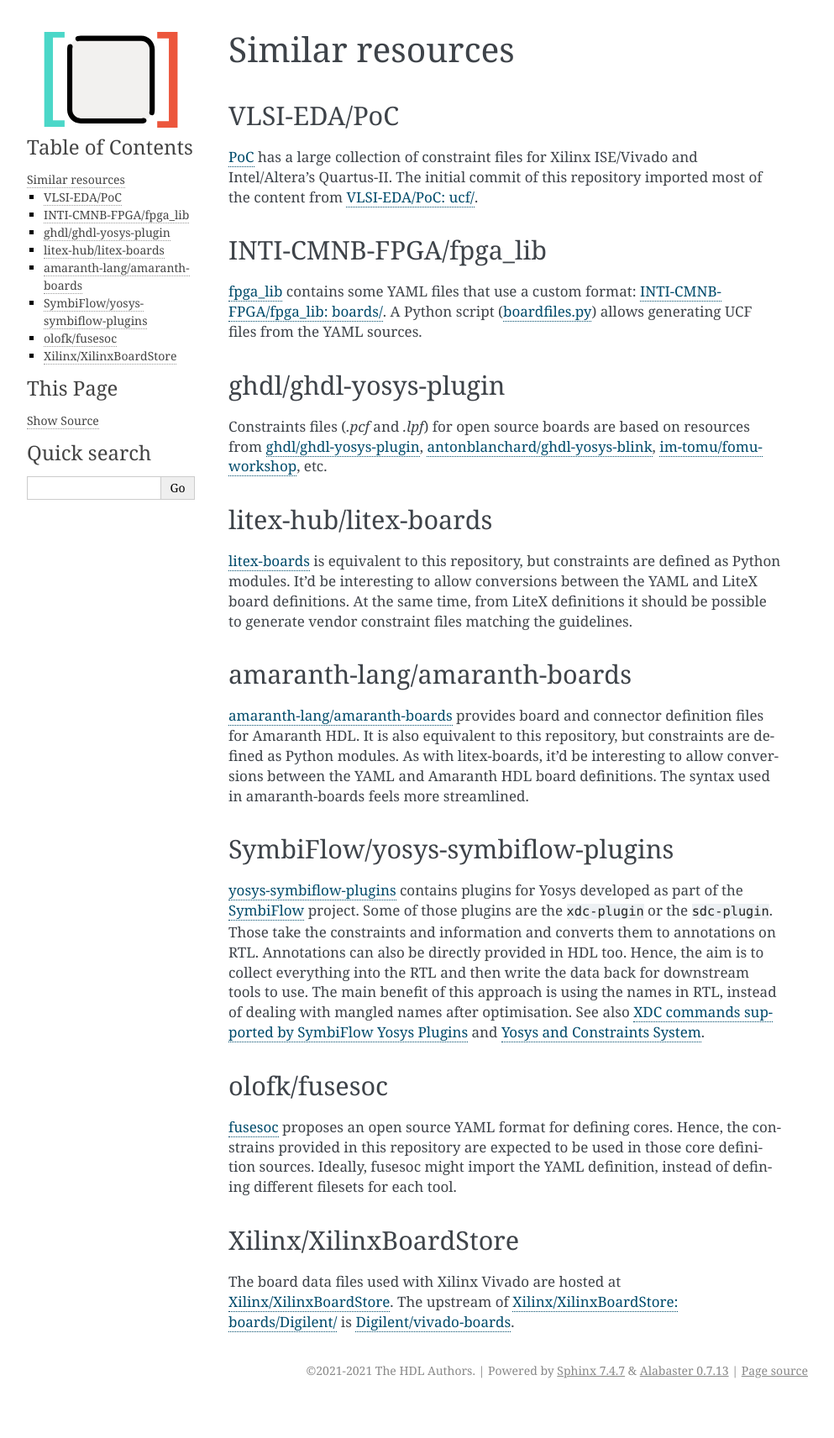
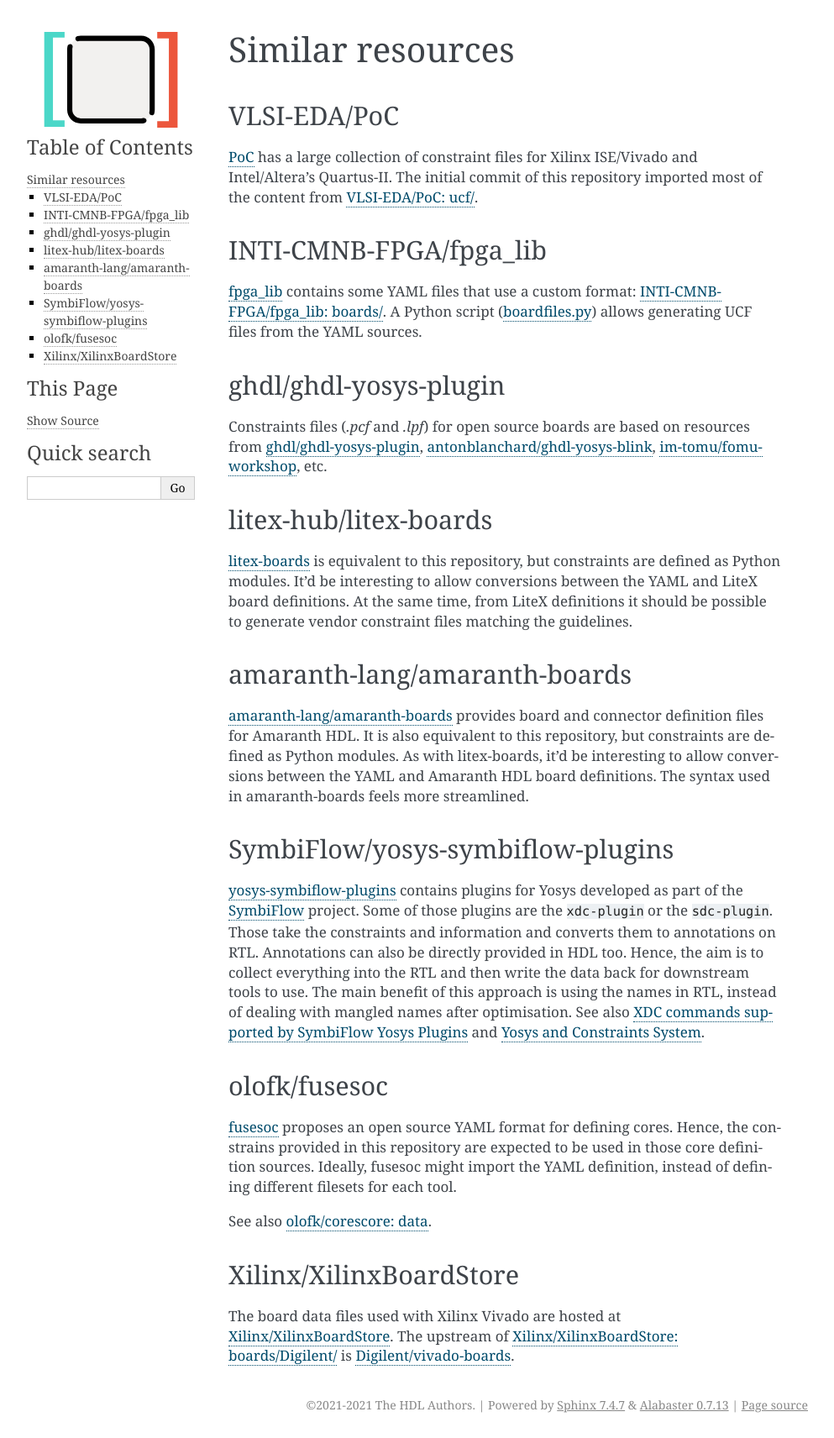
Before and after one commit to hdl/constraints, a Sphinx documentation site: the page built from doc/Similar.rst, in a window 1280 px wide. Shown: the whole page at 84% size, without its empty margins (148-1141 px from the left). Built offline with Sphinx 7.4.7, drawn with Linux system fonts in a browser that asks for light colours; before the commit the page ends 1671 px from its top, so only the background shows below that.

Commit message:
doc/Similar: add ref to olofk/corescore

```diff
--- a/doc/Similar.rst
+++ b/doc/Similar.rst
@@ -77,6 +77,8 @@
 Hence, the constrains provided in this repository are expected to be used in those core definition sources.
 Ideally, fusesoc might import the YAML definition, instead of defining different filesets for each tool.
 
+See also `olofk/corescore: data <https://github.com/olofk/corescore/tree/master/data>`__.
+
 .. _Similar:XilinxBoardStore:
 
 Xilinx/XilinxBoardStore
```
